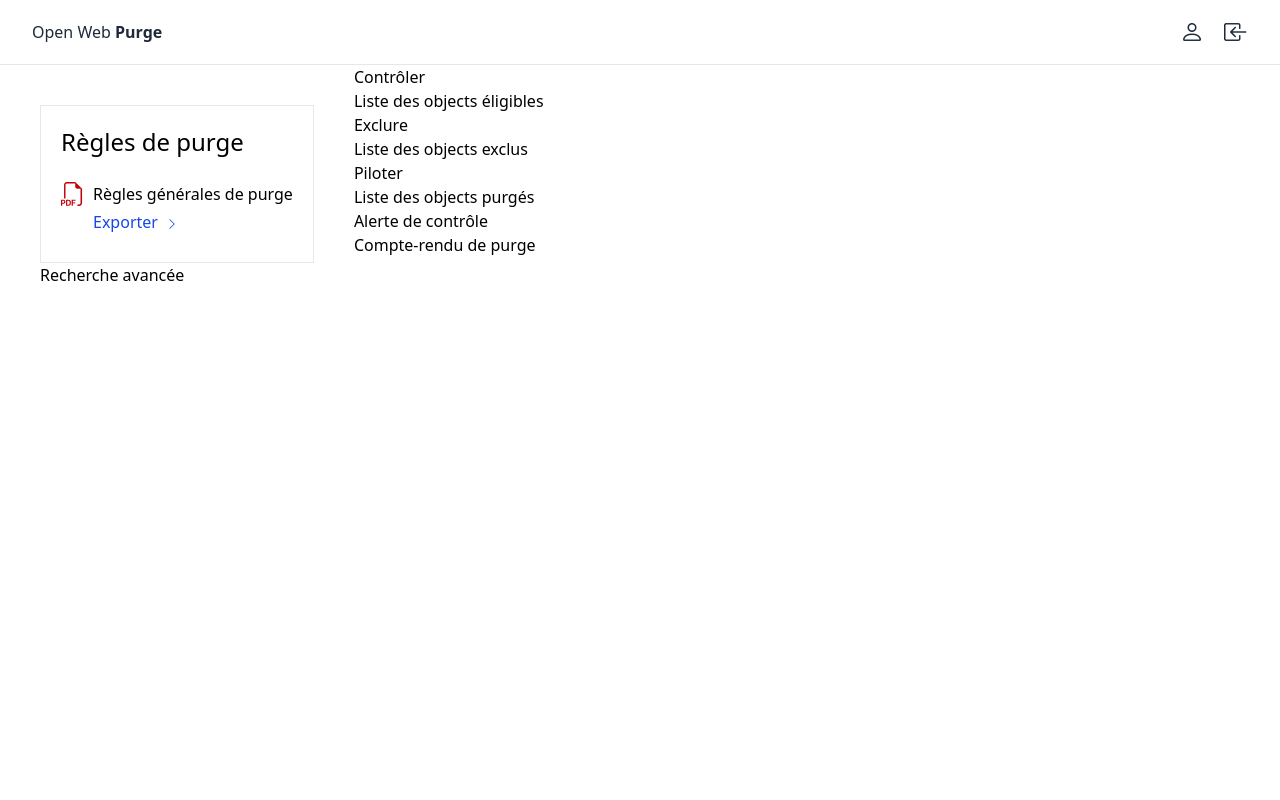
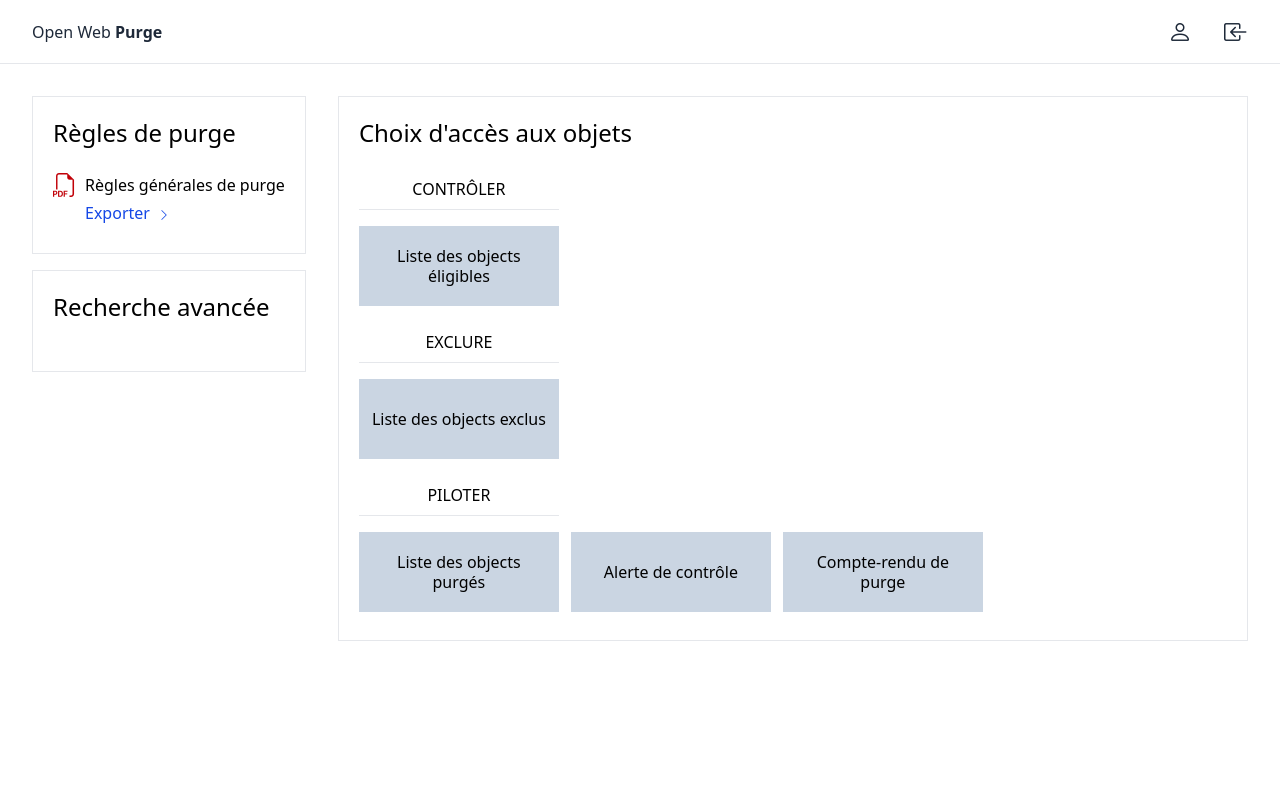
Before and after one commit to bghenne/purge_symfony, a Symfony app: template templates/base.html.twig in a window 1280 px wide. Run offline with Twig, Linux system fonts and the light colour scheme; the template is opened without the code that fills it, so the values that code supplies are empty; style sheets or scripts are compiled from the project's sources; some libraries are stand-ins or nearby versions.

Commit message:
In progress

```diff
--- a/assets/ApplicationShell.vue
+++ b/assets/ApplicationShell.vue
@@ -5,12 +5,15 @@ import Navigation from "./vue/components/Navigation.vue";
 </script>
 
 <template>
-  <Header/>
-  <div class="m-10">
+  <!-- row 1, column 1–2 -->
+  <Header />
+
+  <!-- row 3, column 1 -->
+  <div class="ml-8">
     <div class="p-5 pb-7 border border-gray-200">
-      <h2 class="text-2xl mb-5">
+      <h1 class="text-2xl mb-5">
         Règles de purge
-      </h2>
+      </h1>
       <div class="grid grid-cols-[auto auto] grid-rows-[auto auto] items-center">
         <span class="bi-filetype-pdf text-2xl text-red-700 mr-2" aria-hidden="true"></span>
         Règles générales de purge
@@ -20,11 +23,29 @@ import Navigation from "./vue/components/Navigation.vue";
         </a>
       </div>
     </div>
-    <AdvancedSearch/>
+    <AdvancedSearch v-if="'/' !== $route.path" />
   </div>
-  <Navigation/>
 
-  <main>
-    <router-view></router-view>
+  <!-- row 3, column 2 -->
+  <main class="p-5 pb-7 border border-gray-200 mr-8">
+    <Navigation />
   </main>
 </template>
+
+<style>
+#app {
+  /* The application shell is two-dimensional, hence the Grid Layout model. */
+  @apply grid;
+  grid-template-columns: auto 1fr;
+  grid-template-rows: auto auto 1fr;
+  grid-gap: 2rem; /* gap-<number> does not compile (bug?) */
+}
+
+html,
+body,
+#app {
+  /* The grid should cover the whole viewport. The "minimum" ensures that
+     the sticky containers (if any) remain sticky whatever the scrolling position. */
+  @apply min-h-screen;
+}
+</style>
--- a/assets/styles/app.css
+++ b/assets/styles/app.css
@@ -2,18 +2,3 @@
 @import "./themes/dark.css";
 
 @import "tailwindcss";
-
-#app {
-    /* The application shell is two-dimensional, hence the Grid Layout model. */
-    display: grid;
-    grid-template-columns: auto 1fr;
-    grid-template-rows: auto auto 1fr;
-}
-
-html,
-body,
-#app {
-    /* The grid should cover the whole viewport. */
-    /* The "minimum" ensures that the sticky containers (if any) remain sticky whatever the scrolling position. */
-    min-height: 100vh;
-}
--- a/assets/vue/components/AdvancedSearch.vue
+++ b/assets/vue/components/AdvancedSearch.vue
@@ -3,9 +3,11 @@
 </script>
 
 <template>
-<h2>
-  Recherche avancée
-</h2>
+  <div class="p-5 pb-7 border border-gray-200 mt-4">
+    <h1 class="text-2xl mb-5">
+      Recherche avancée
+    </h1>
+  </div>
 </template>
 
 <style scoped>
--- a/assets/vue/components/Header.vue
+++ b/assets/vue/components/Header.vue
@@ -16,17 +16,17 @@ doRequest('/get-identity', {}, 'GET')
 </script>
 
 <template>
-  <header class="col-start-1 col-span-2 flex items-center text-gray-800 border-b border-gray-200 py-4 px-8">
-    <div class="mr-auto">
-      <router-link to="/">Open Web <span class="font-bold">Purge</span></router-link>
-    </div>
+  <header class="col-span-2 flex text-gray-800 border-b border-gray-200 h-16 py-0 px-4">
+    <router-link to="/" class="flex items-center hover:bg-slate-200 px-4 mr-auto">
+      <span>Open Web <span class="font-bold">Purge</span></span>
+    </router-link>
 
-    <div class="flex items-center mr-5">
+    <div class="flex items-center mr-4">
       <span class="mr-1">{{ identity.firstName }}</span>
       <span class="bi-person text-2xl" aria-hidden="true"></span>
     </div>
 
-    <a href="/logout">
+    <a class="flex items-center px-4 hover:bg-slate-200" href="/logout">
       <span class="bi-box-arrow-in-left text-2xl"></span>
     </a>
   </header>
--- a/assets/vue/components/Navigation.vue
+++ b/assets/vue/components/Navigation.vue
@@ -3,16 +3,40 @@
 </script>
 
 <template>
-    <nav>
-      <h2>Contrôler</h2>
-      <RouterLink to="/eligible-object">Liste des objects éligibles</RouterLink>
-      <h2>Exclure</h2>
-      <RouterLink to="/excluded-object">Liste des objects exclus</RouterLink>
-      <h2>Piloter</h2>
-      <div><RouterLink to="/purged-object">Liste des objects purgés</RouterLink></div>
-      <div><RouterLink to="/control-alert">Alerte de contrôle</RouterLink></div>
-      <div><RouterLink to="/purge-report">Compte-rendu de purge</RouterLink></div>
-    </nav>
+  <h1 class="text-2xl mb-5">
+    Choix d'accès aux objets
+  </h1>
+
+  <nav>
+    <h2 class="w-50 text-center uppercase border-b border-gray-200 p-2 my-4">
+      Contrôler
+    </h2>
+    <RouterLink to="/eligible-object" class="inline-flex justify-center items-center text-center text-base/5 w-50 min-h-20 bg-slate-300 hover:bg-slate-400 p-3">
+      Liste des objects éligibles
+    </RouterLink>
+    <h2 class="w-50 text-center uppercase border-b border-gray-200 p-2 my-4">
+      Exclure
+    </h2>
+    <div>
+      <RouterLink to="/excluded-object" class="inline-flex justify-center items-center text-center text-base/5 w-50 min-h-20 bg-slate-300 hover:bg-slate-400 p-3">
+        Liste des objects exclus
+      </RouterLink>
+      <h2 class="w-50 text-center uppercase border-b border-gray-200 p-2 my-4">
+        Piloter
+      </h2>
+      <div class="flex gap-3">
+        <RouterLink to="/purged-object" class="inline-flex justify-center items-center text-center text-base/5 w-50 min-h-20 bg-slate-300 hover:bg-slate-400 p-3">
+          Liste des objects purgés
+        </RouterLink>
+        <RouterLink to="/control-alert" class="inline-flex justify-center items-center text-center text-base/5 w-50 min-h-20 bg-slate-300 hover:bg-slate-400 p-3">
+          Alerte de contrôle
+        </RouterLink>
+        <RouterLink to="/purge-report" class="inline-flex justify-center items-center text-center text-base/5 w-50 min-h-20 bg-slate-300 hover:bg-slate-400 p-3">
+          Compte-rendu de purge
+        </RouterLink>
+      </div>
+    </div>
+  </nav>
 </template>
 
 <style scoped>
```
Also changed, not shown: assets/vue/components/Tile.vue (+11 -0 lines).
